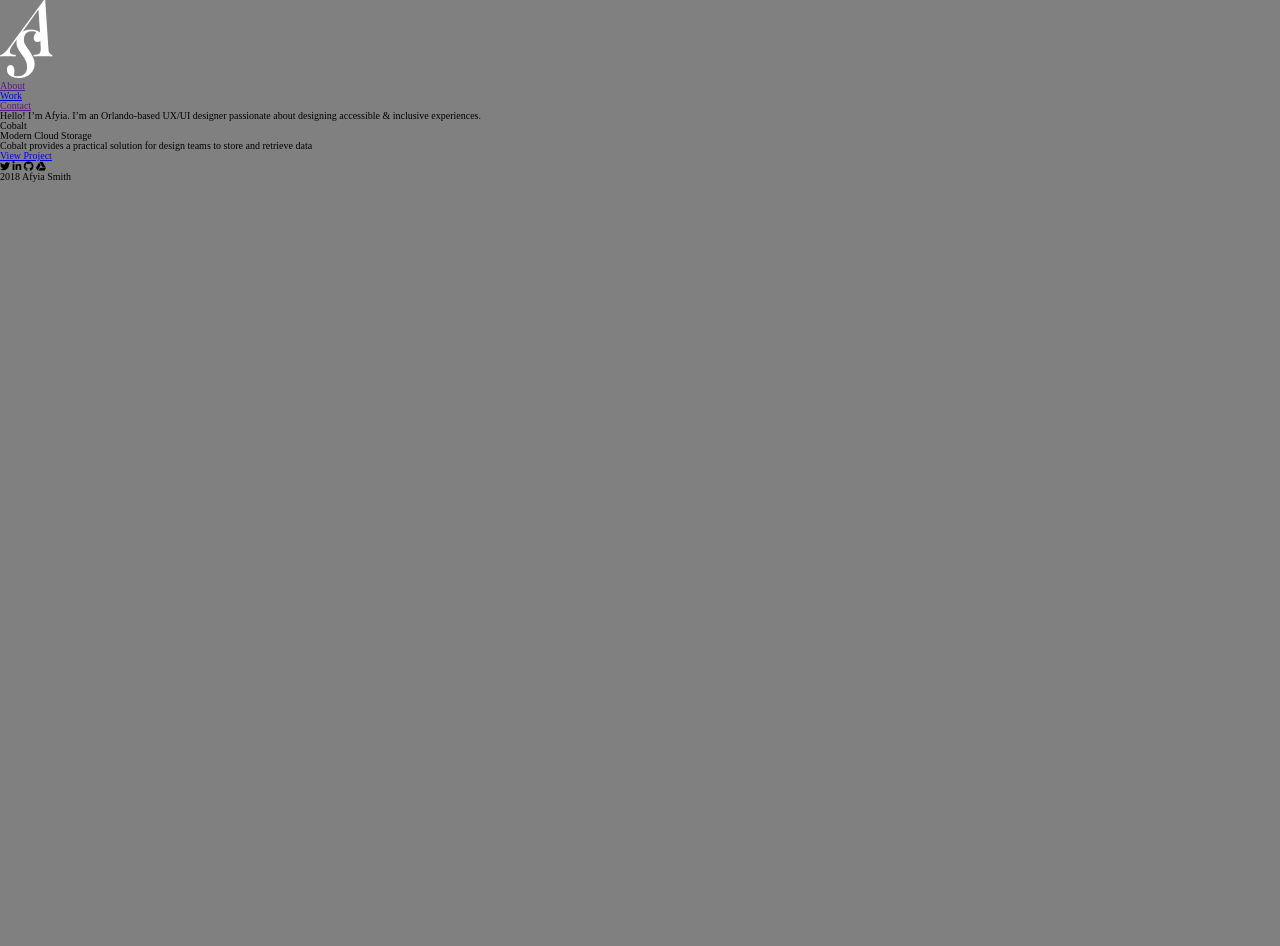
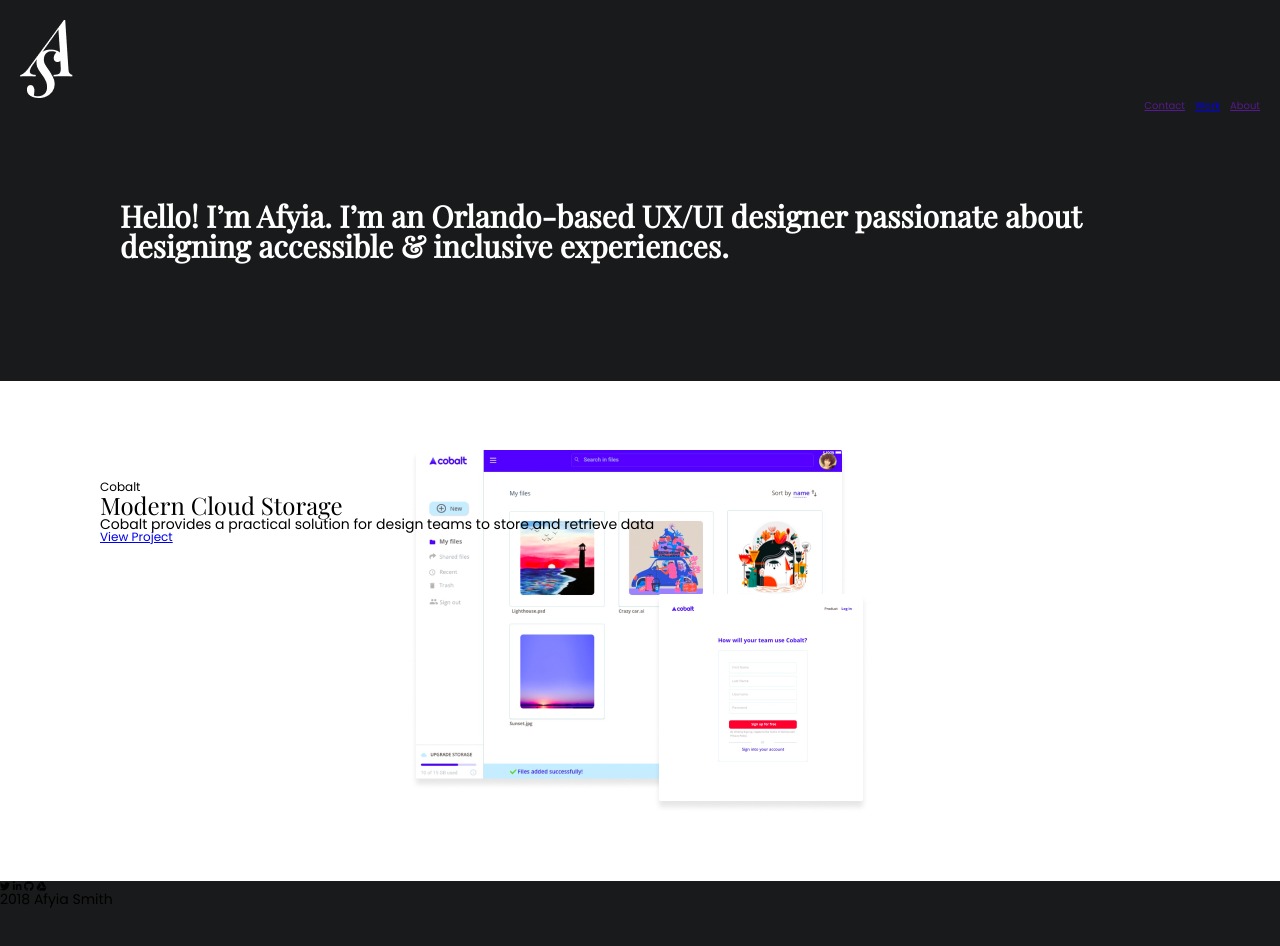
Before and after one commit to afyia/afyia.github.io, a plain HTML site: page index.html in a window 1280 px wide. Shown: the top 946 px of the page. Before the commit the page ends 800 px from the top, so only its background shows below. Drawn offline with nearby package versions, Linux system fonts and the light colour scheme.

Commit message:
updated css styles

```diff
--- a/css/style.css
+++ b/css/style.css
@@ -7,5 +7,61 @@ html {
 }
 
 body {
-  background-color: gray;
+  background-color: #191A1B;
+  font-family: 'Poppins', sans-serif;
 }
+
+p {
+  font-size: 1.4rem;
+}
+
+h1 {
+  font-size: 3rem;
+  font-family: 'Playfair Display', serif;
+  font-weight: bolder;
+  color: white;
+}
+
+h2 {
+  font-size: 2.4rem;
+  font-family: 'Playfair Display', serif;
+}
+
+h3 {
+  font-size: 1.2rem;
+}
+
+li {
+    float: right;
+    padding-left: 1rem;
+  }
+
+.hero-content {
+  padding: 2rem;
+}
+
+.hero-text {
+  padding: 10rem;
+}
+
+.container {
+  /*background-color: #191A1B;*/
+  color: : white;
+  height: 100vh;
+  margin: 0 auto;
+  width: 100%;
+}
+
+main {
+  background-color: white;
+  background-image: url("/images/cobalt_image.png");
+  background-position: center, center;
+  background-repeat: no-repeat;
+
+  height: 50rem;
+  padding: 10rem;
+}
+
+footer {
+height: 80rem;
+}
--- a/index.html
+++ b/index.html
@@ -4,6 +4,7 @@
     <meta charset="utf-8">
     <meta name="viewport" content="width=device-width, initial-scale=1">
     <title> Portfolio | Afyia Smith</title>
+    <link href="https://fonts.googleapis.com/css?family=Playfair+Display|Poppins" rel="stylesheet">
     <link rel="stylesheet" href="css/reset.css">
     <link rel="stylesheet" href="css/style.css">
     <link rel="stylesheet" href="https://use.fontawesome.com/releases/v5.3.1/css/all.css" integrity="sha384-mzrmE5qonljUremFsqc01SB46JvROS7bZs3IO2EmfFsd15uHvIt+Y8vEf7N7fWAU" crossorigin="anonymous">
@@ -11,9 +12,12 @@
   <body>
     <div class="container">
       <header class="hero-content">
-        <nav>
-          <img src="images/as_logo.png" alt="afyia smith logo" class="logo"/>
-          <ul>
+        <nav class= "navbar">
+          <a href="index.html">
+            <img src="images/as_logo.png" alt="afyia smith logo" class="logo"/>
+          <a>
+        <div class="menu-container">
+          <ul class="navbar-nav">
             <li><a href="">About</a></li>
             <li><a href="project.html">Work</a></li>
             <li><a href="">Contact</a></li>
```
